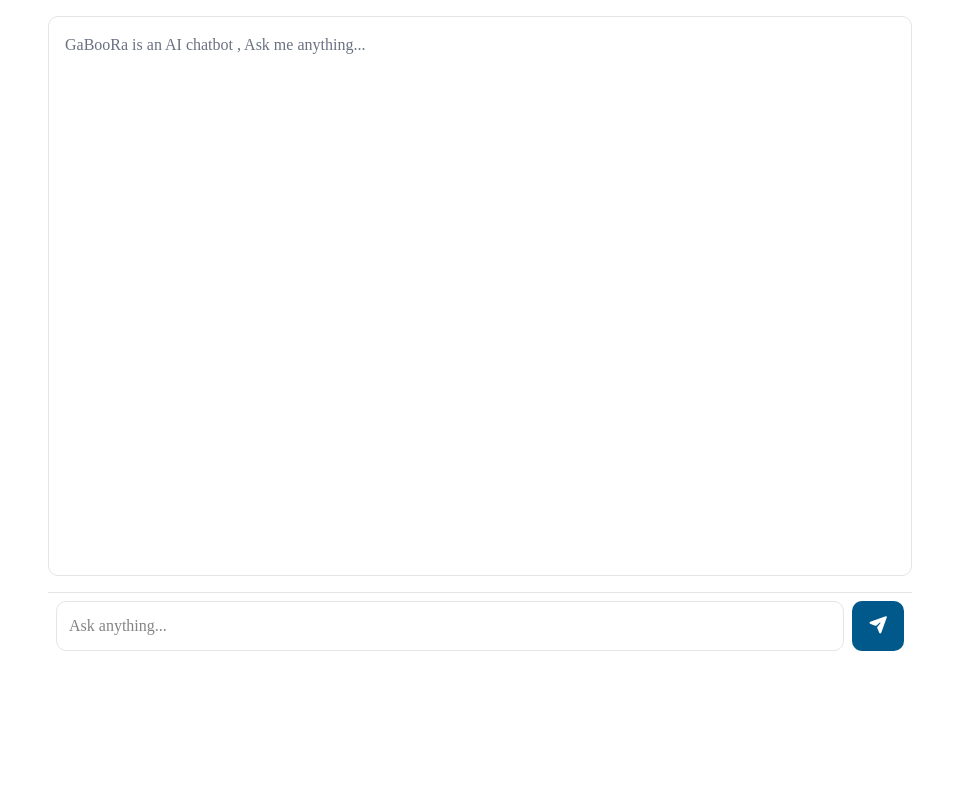
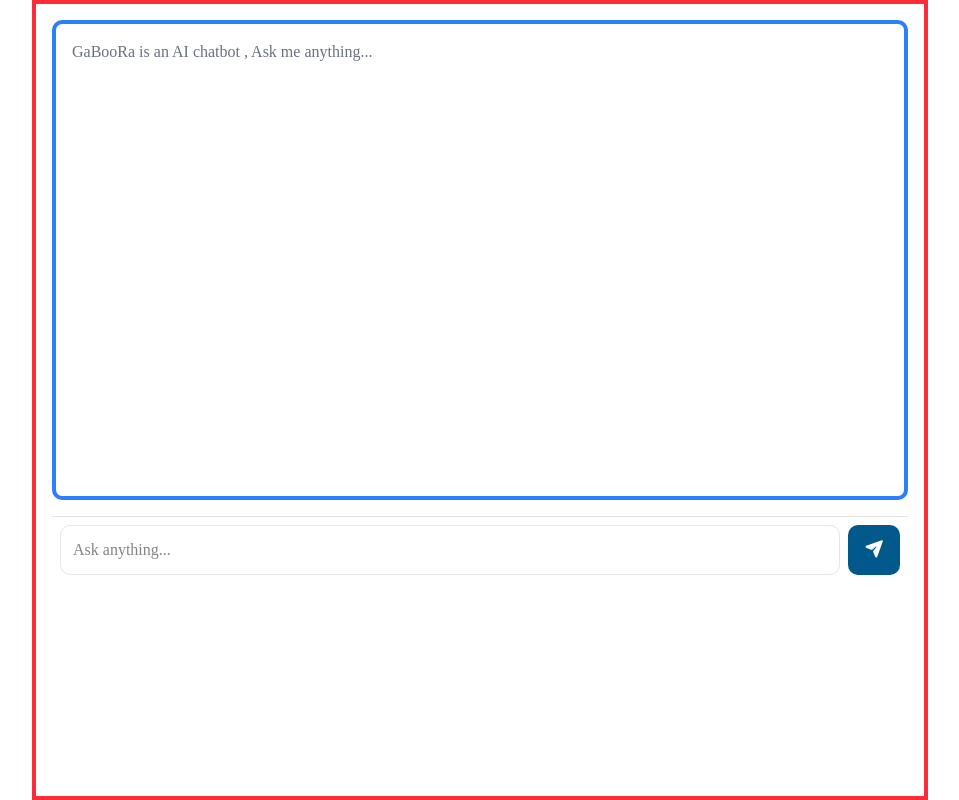
Before and after one commit to ahmedgabrrr/AI-Chatbot, a Next.js app: page / in a window 1280 px wide. Shown: the whole page, without its empty margins (160-1119 px from the left). Built offline with nearby package versions, Linux system fonts and the light colour scheme.

Commit message:
changing some styles

```diff
--- a/app/page.tsx
+++ b/app/page.tsx
@@ -71,11 +71,11 @@
 
   }
   return (
-    <main className="mx-auto flex h-dvh w-full max-w-4xl flex-col p-2 md:p-4">
+    <main className="border-4 border-red-500 mx-auto flex h-dvh w-full max-w-4xl flex-col p-2 md:p-4">
       {/* <Image className="h-40 w-80" src={avatar} alt="avatar" /> */}
 
 
-      <div className="mb-4 h-[70vh] overflow-y-auto rounded-lg border p-4 ">
+      <div className="border-4 border-blue-500 mb-4 h-[60vh] space-y-4 overflow-y-auto rounded-lg border p-4 ">
         {messages.length === 0 && (
           <p className="text-gray-500">
             GaBooRa is an AI chatbot , Ask me anything...
```
